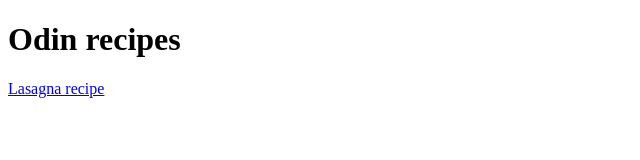
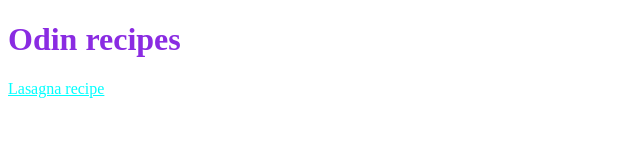
Before and after one commit to Relentlessx/odin-recipes, a plain HTML site: page index.html in a window 1280 px wide. Shown: the whole page, without its empty margins (0-640 px from the left). Drawn offline with Linux system fonts and the light colour scheme.

Commit message:
Added stylesheet

```diff
--- a/index.html
+++ b/index.html
@@ -5,9 +5,10 @@
     <meta http-equiv="X-UA-Compatible" content="IE=edge">
     <meta name="viewport" content="width=device-width, initial-scale=1.0">
     <title>Odin recipes</title>
+    <link rel="stylesheet" href="style.css">
 </head>
 <body>
     <h1>Odin recipes</h1>
-    <a href="lasagna.html">Lasagna recipe</a>
+    <a href="/recipes/lasagna.html">Lasagna recipe</a>
 </body>
 </html>
--- /dev/null
+++ b/style.css
@@ -0,0 +1,8 @@
+h1 {
+    color: blueviolet;
+    text-shadow: 2cm;
+}
+
+a {
+    color: aqua;
+}
```
Also changed, not shown: recipes/lasagna.html (+1 -0 lines).
